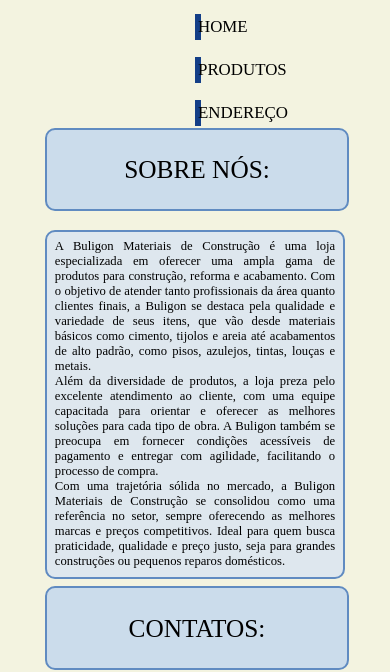
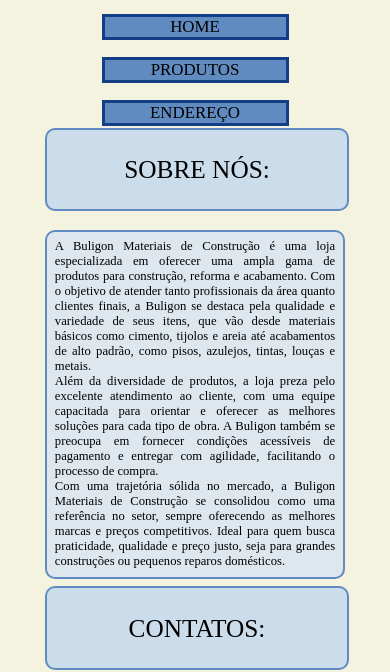
Before and after one commit to fezinxd/buligon-materiais-de-contru-o, a plain HTML site: page index.html in a window 390 px wide. Shown: the part 188-860 px from the top of the page. Drawn offline with Linux system fonts and the light colour scheme.

Commit message:
opçoes4.0
aaaa

```diff
--- a/estilos.css
+++ b/estilos.css
@@ -126,8 +126,8 @@ div.produtos{
   background-color: #608BC1;
   margin-bottom: 1.5px;
   text-align: center;
-  margin-left: 50%;
-  margin-right: 50%;
+  margin-left: 25%;
+  margin-right: 25%;
 
 }
 .opmobile{
```
